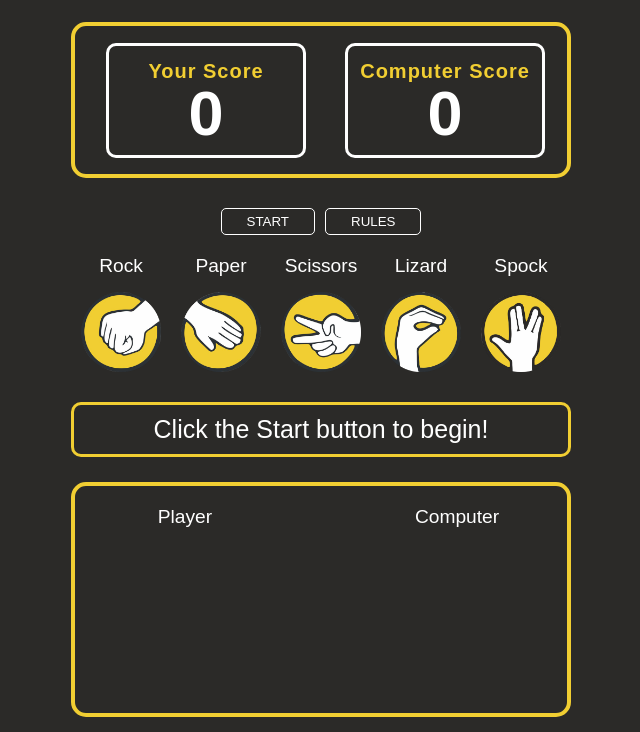
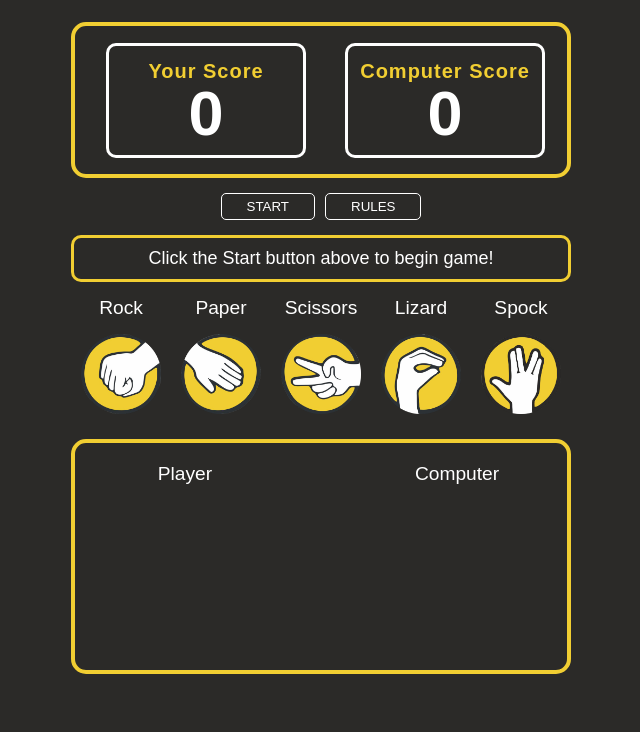
Before and after one commit to ChrisF64/rock-paper-scissors-lizard-spock, a plain HTML site: page index.html in a window 1280 px wide. Shown: the part 94-826 px from the top of the page, without its empty margins (319-959 px from the left). After the commit the page ends 800 px from the top, so only its background shows below. Drawn offline with Linux system fonts and the light colour scheme.

Commit message:
Rearranged gave elements

```diff
--- a/assets/css/styles.css
+++ b/assets/css/styles.css
@@ -43,6 +43,9 @@ h1 {
     display: flex;
     justify-content: center;
     margin: auto;
+}
+
+#choose-area {
     margin-top: 15px;
 }
 
@@ -242,7 +245,7 @@ body {
     border: 4px solid rgb(241, 206, 50);
     border-radius: 15px;
     padding: 5px 5px 20px;
-    margin: 25px 0 10px;
+    margin: 5px 0px;
 }
 
 #game-area p {
@@ -252,7 +255,7 @@ body {
 }
 
 #result-para {
-    font-size: 25px;
+    font-size: 18px;
 }
 
 #result-area {
--- a/index.html
+++ b/index.html
@@ -65,6 +65,10 @@
             </div>
         </div>
 
+        <div id="result-area">
+            <p id="result-para">Click the Start button above to begin game!</p>
+        </div>
+
         <!--User Selection-->
         <div id="choose-area">
             <div>
@@ -90,10 +94,7 @@
         </div>
 
         <!-- Game Result area -->
-        <div id="result-area">
-            <p id="result-para">Click the Start button to begin!</p>
-        </div>
-        <div id="game-area">
+                <div id="game-area">
             <div class="game-container">
                 <p>Player</p>
                 <div id="player-image"></div>
```
